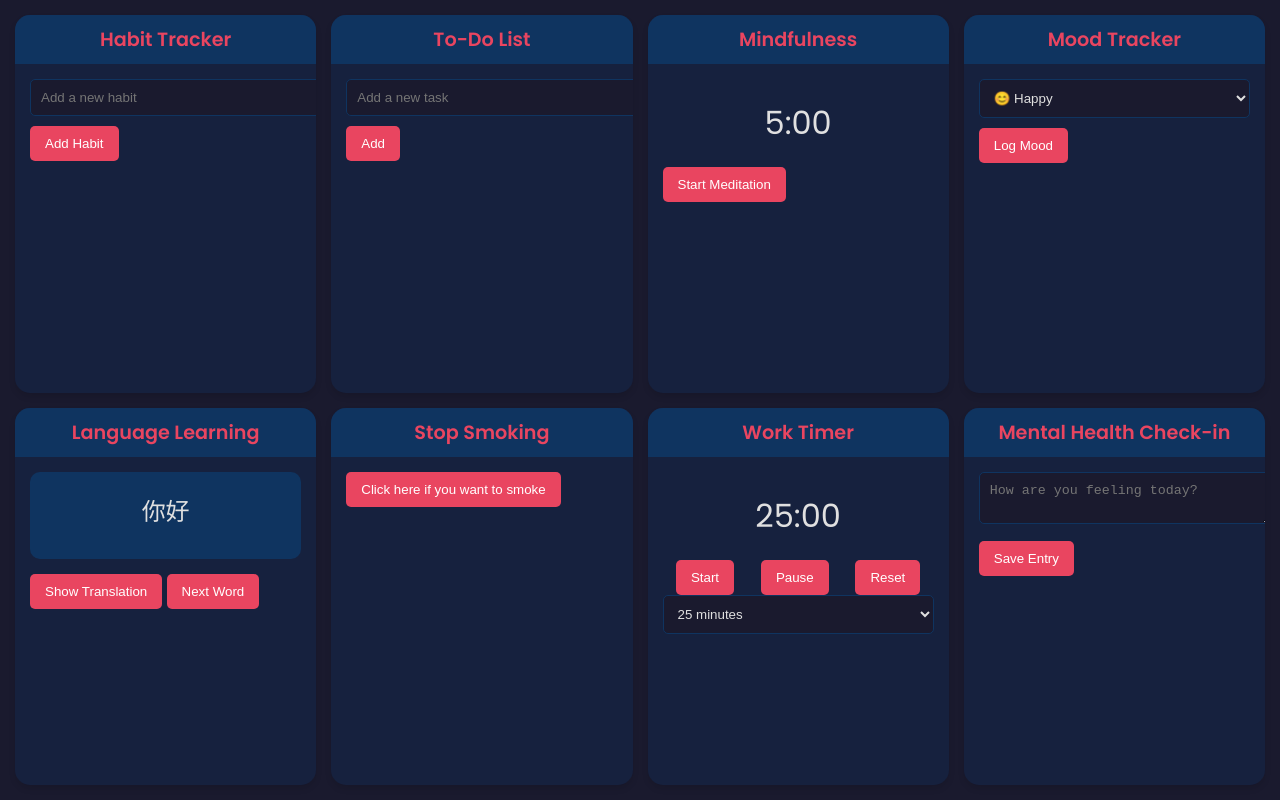
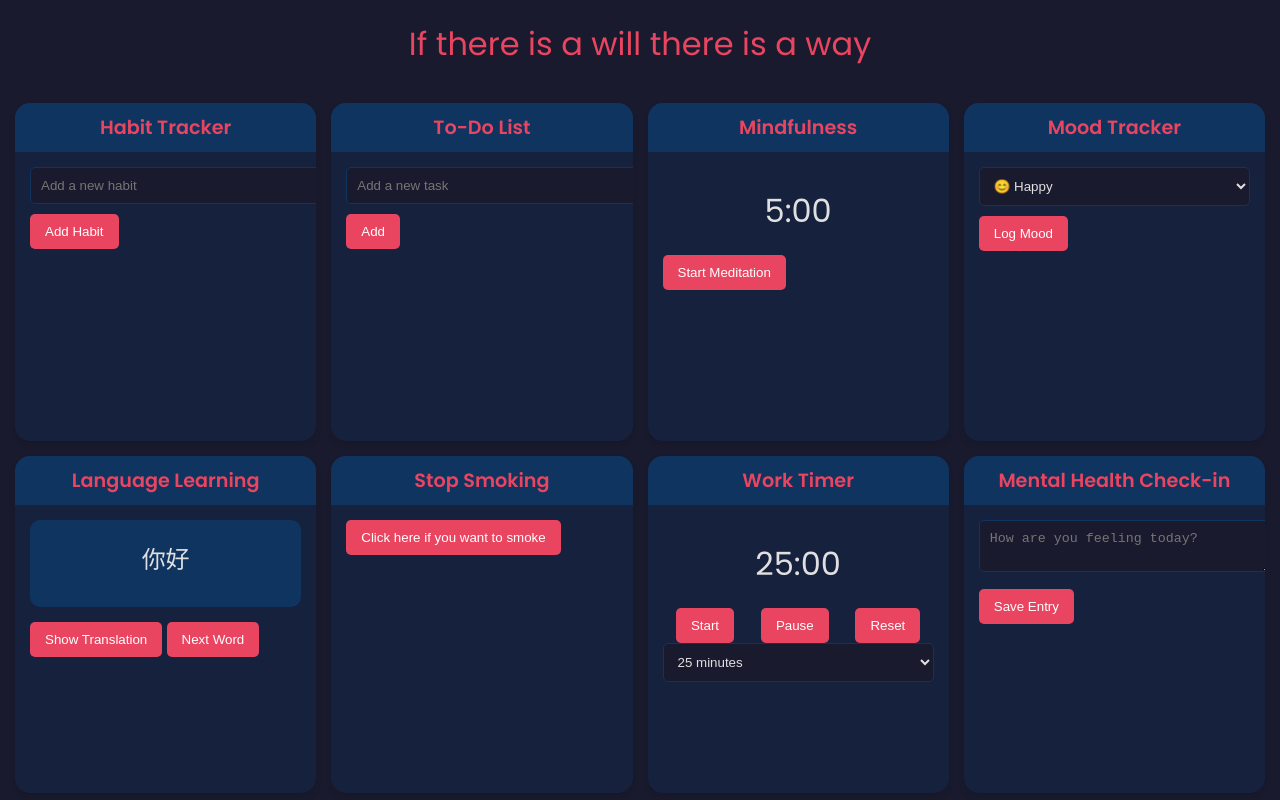
Before and after one commit to BarbieCh/ifthereisawillthereisaway, a plain HTML site: page index.html in a window 1280 px wide. Drawn offline with nearby package versions, Linux system fonts and the light colour scheme.

Commit message:
Update index.html

```diff
--- a/index.html
+++ b/index.html
@@ -3,7 +3,7 @@
 <head>
     <meta charset="UTF-8">
     <meta name="viewport" content="width=device-width, initial-scale=1.0">
-<title>Gen Z Multi-App Dashboard</title>
+    <title>If there is a will there is a way</title>
     <style>
         @import url('https://fonts.googleapis.com/css2?family=Poppins:wght@300;400;600&display=swap');
 
@@ -16,12 +16,18 @@
             background-color: #1a1a2e;
             color: #e0e0e0;
         }
+        .title {
+            text-align: center;
+            font-size: 2em;
+            margin: 20px 0;
+            color: #e94560;
+        }
         .dashboard {
             display: grid;
             grid-template-columns: repeat(4, 1fr);
             grid-template-rows: repeat(2, 1fr);
             gap: 15px;
-    height: 100vh;
+            height: calc(100vh - 80px);
             padding: 15px;
             box-sizing: border-box;
         }
@@ -131,6 +137,7 @@
     </style>
 </head>
 <body>
+    <div class="title">If there is a will there is a way</div>
     <div class="dashboard">
         <div class="app" id="habit-tracker">
             <div class="app-header">Habit Tracker</div>
```
Lines whose indentation alone changed are shown as unchanged.
